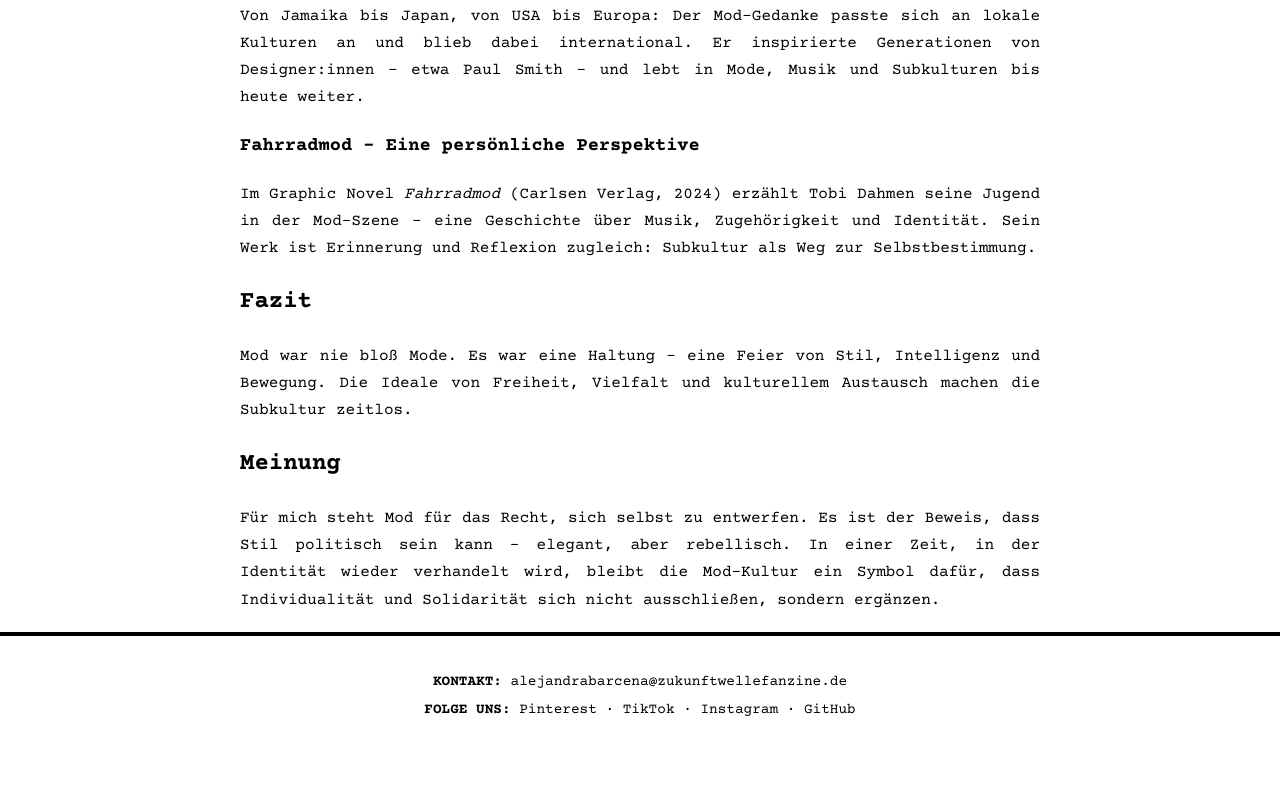
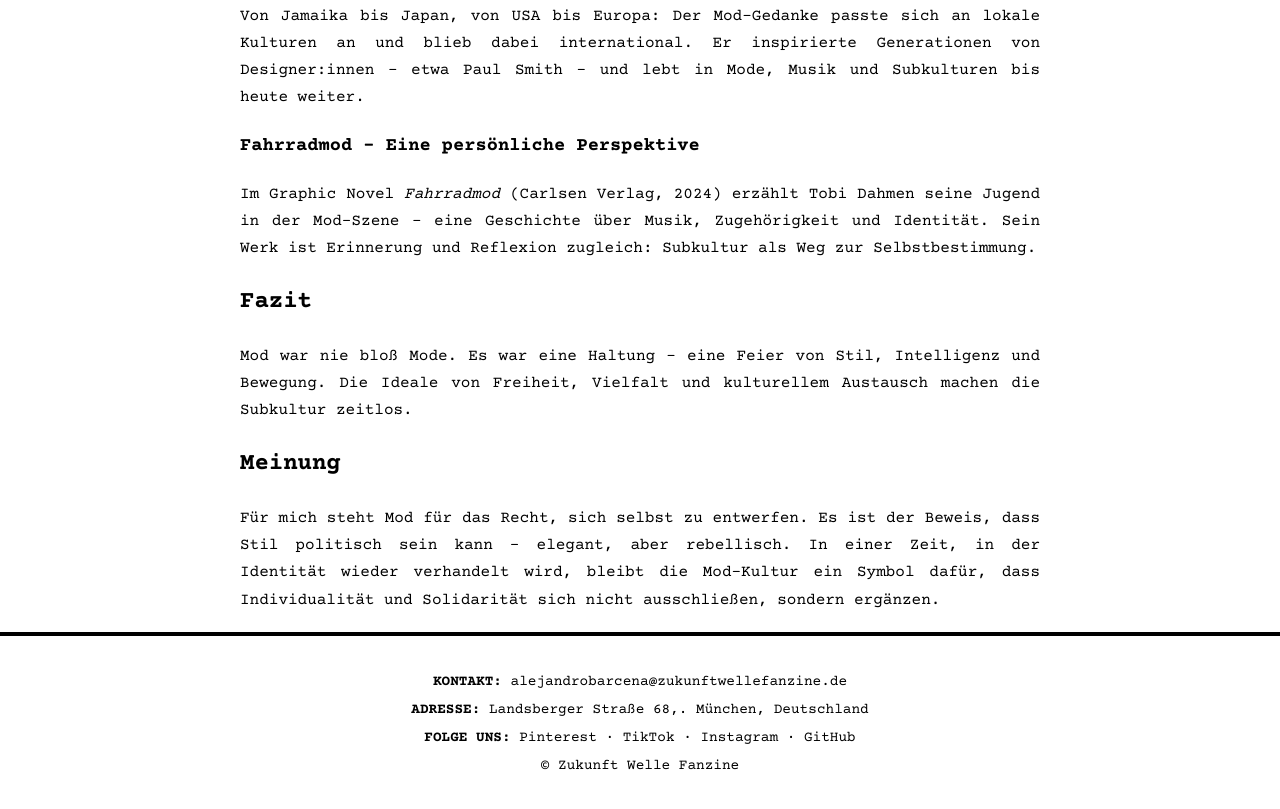
Before and after one commit to alejandrabarcena/zukunftwellefanzine, a website: page articles/die-mod-subkultur.html in a window 1280 px wide. Shown: the part 1418-2227 px from the top of the page. Before the commit the page ends 2175 px from the top, so only its background shows below. Drawn offline with nearby package versions, Linux system fonts and the light colour scheme.

Commit message:
sube todos los cambios

```diff
--- a/articles/die-mod-subkultur.html
+++ b/articles/die-mod-subkultur.html
@@ -119,8 +119,10 @@
     </main>
 
     <footer class="footer">
-      <p><strong>KONTAKT:</strong> alejandrabarcena@zukunftwellefanzine.de</p>
-      <p><strong>FOLGE UNS:</strong> Pinterest · TikTok · Instagram · GitHub</p>
-    </footer>
-  </body>
-</html>
+        <p><strong>KONTAKT:</strong> alejandrobarcena@zukunftwellefanzine.de</p>
+        <p><strong>ADRESSE:</strong> Landsberger Straße 68,. München, Deutschland</p>
+        <p><strong>FOLGE UNS:</strong> Pinterest · TikTok · Instagram · GitHub</p>
+        <p class="typewriter-text">© Zukunft Welle Fanzine</p>
+      </footer>
+    </body>
+  </html>
```
Also changed, not shown: articles/_template.html (+2 -1 lines), articles/datenjunkies-sind-data-scientists-die-orakel-des-21-jahrhunderts.html (+7 -5 lines), articles/klang-der-ewigkeit.html (+7 -5 lines), articles/menschenzentriertes-design.html (+7 -5 lines), articles/minimalismus-mit-bedeutung.html (+7 -5 lines), articles/pixel-pinsel-programmcode.html (+1 -0 lines), articles/prognose-trifft-kreativitaet.html (+7 -5 lines), articles/softwareentwicklung-kuenstliche-intelligenz.html (+3 -0 lines), images/datenjunkies-sind-data-scientists-die-orakel-des-21-jahrhunderts.jpg (added), 1 other file.
